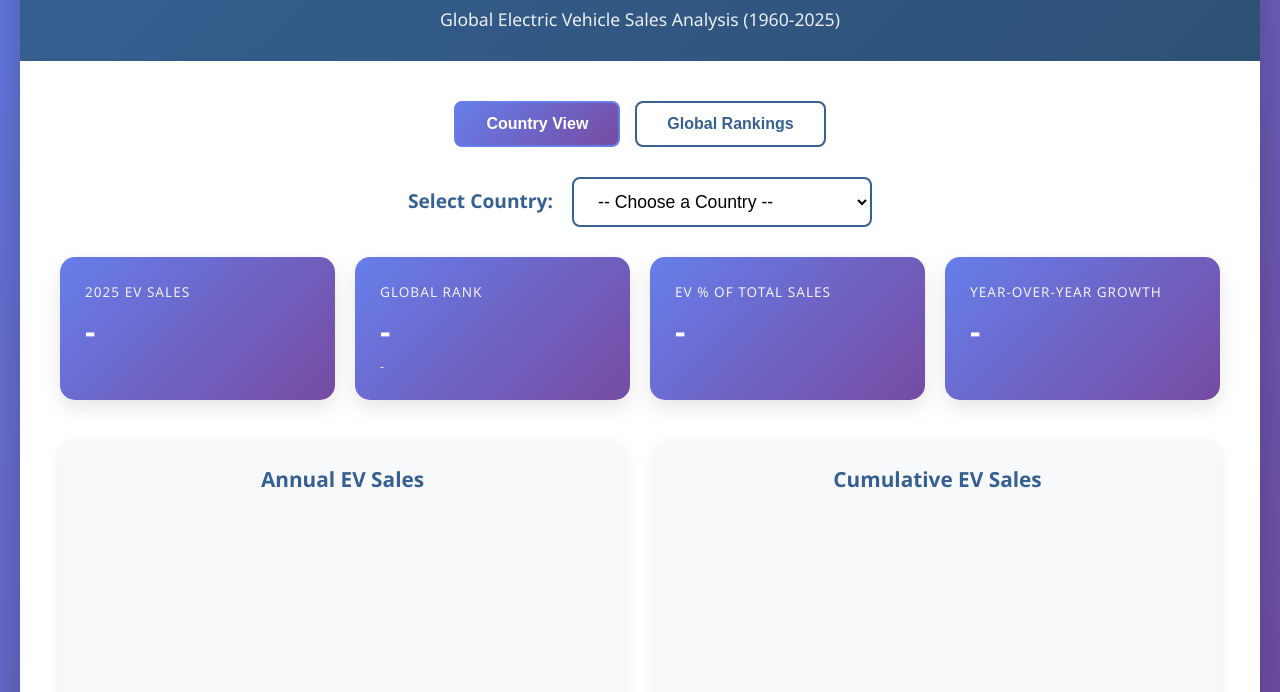
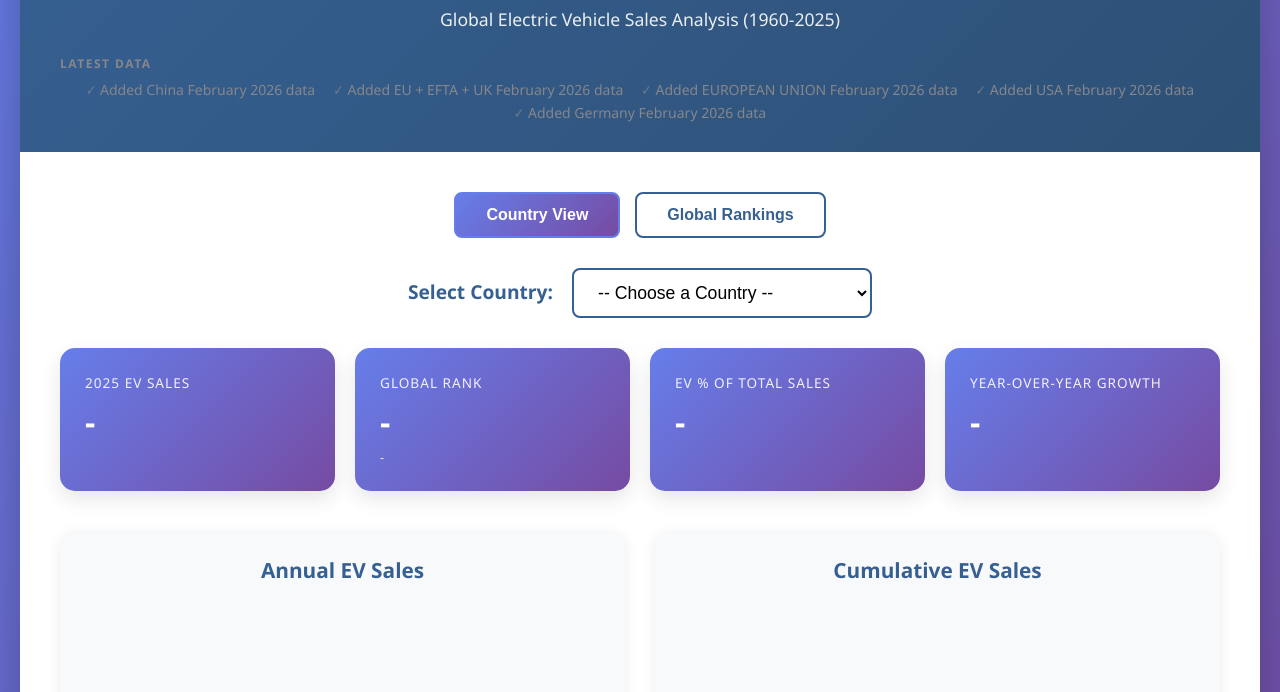
Before and after one commit to hall-brad/EVsales, a plain HTML site: page index.html in a window 1280 px wide. Shown: the part 108-800 px from the top of the page. Drawn offline with nearby package versions, Linux system fonts and the light colour scheme.

Commit message:
Add recentUpdates div to header HTML

```diff
--- a/index.html
+++ b/index.html
@@ -348,6 +348,7 @@
         <div class="header">
             <h1>🚗 EV Market Dashboard</h1>
             <p>Global Electric Vehicle Sales Analysis (1960-2025)</p>
+        <div class="recent-updates" id="recentUpdates"></div>
         </div>
 
         <div class="main-content">
```
